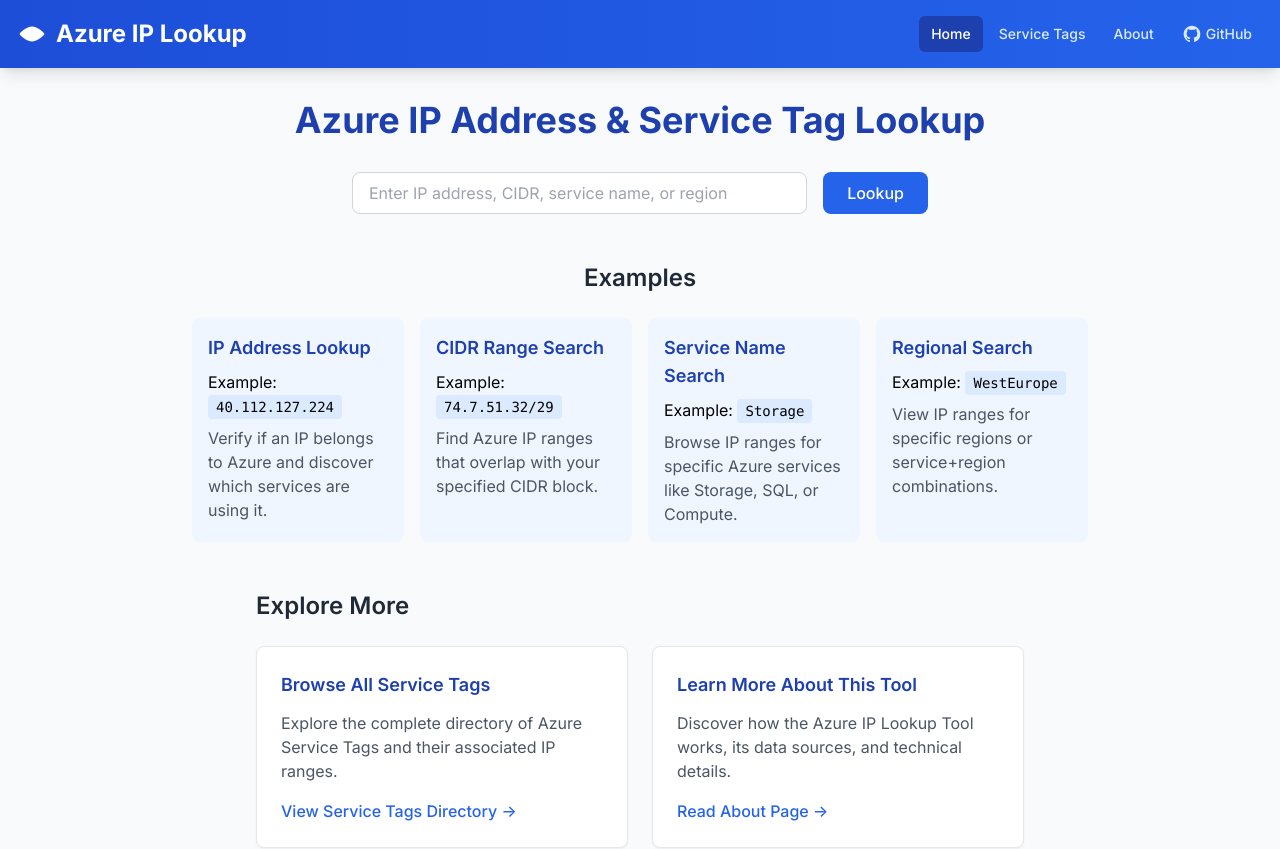
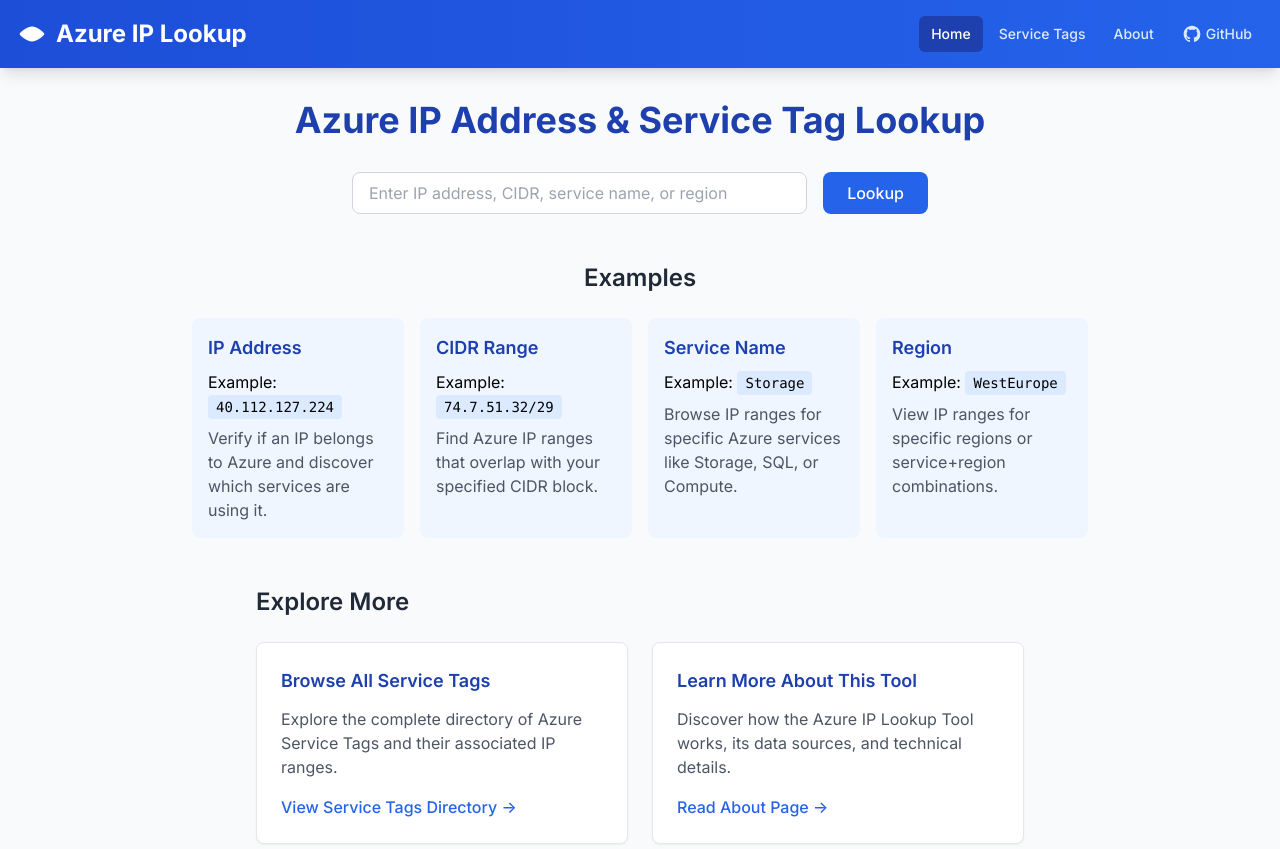
Before and after one commit to endgor/azure-ip-lookup, a Next.js app: page / in a window 1280 px wide. Shown: the top 849 px of the page. Built offline with nearby package versions, Linux system fonts and the light colour scheme; no server answers.

Commit message:
feat: simplify example headings for clarity in IP lookup section

```diff
--- a/src/pages/index.tsx
+++ b/src/pages/index.tsx
@@ -248,22 +248,22 @@
             <h2 className="text-2xl font-semibold mb-6 text-gray-800 text-center">Examples</h2>
             <div className="grid md:grid-cols-2 lg:grid-cols-4 gap-4">
               <div className="bg-blue-50 p-4 rounded-lg">
-                <h3 className="text-lg font-semibold text-blue-800 mb-2">IP Address Lookup</h3>
+                <h3 className="text-lg font-semibold text-blue-800 mb-2">IP Address</h3>
                 <p className="mb-2">Example: <code className="bg-blue-100 px-2 py-1 rounded text-sm">40.112.127.224</code></p>
                 <p className="text-gray-600">Verify if an IP belongs to Azure and discover which services are using it.</p>
               </div>
               <div className="bg-blue-50 p-4 rounded-lg">
-                <h3 className="text-lg font-semibold text-blue-800 mb-2">CIDR Range Search</h3>
+                <h3 className="text-lg font-semibold text-blue-800 mb-2">CIDR Range</h3>
                 <p className="mb-2">Example: <code className="bg-blue-100 px-2 py-1 rounded text-sm">74.7.51.32/29</code></p>
                 <p className="text-gray-600">Find Azure IP ranges that overlap with your specified CIDR block.</p>
               </div>
               <div className="bg-blue-50 p-4 rounded-lg">
-                <h3 className="text-lg font-semibold text-blue-800 mb-2">Service Name Search</h3>
+                <h3 className="text-lg font-semibold text-blue-800 mb-2">Service Name</h3>
                 <p className="mb-2">Example: <code className="bg-blue-100 px-2 py-1 rounded text-sm">Storage</code></p>
                 <p className="text-gray-600">Browse IP ranges for specific Azure services like Storage, SQL, or Compute.</p>
               </div>
               <div className="bg-blue-50 p-4 rounded-lg">
-                <h3 className="text-lg font-semibold text-blue-800 mb-2">Regional Search</h3>
+                <h3 className="text-lg font-semibold text-blue-800 mb-2">Region</h3>
                 <p className="mb-2">Example: <code className="bg-blue-100 px-2 py-1 rounded text-sm">WestEurope</code></p>
                 <p className="text-gray-600">View IP ranges for specific regions or service+region combinations.</p>
               </div>
```
